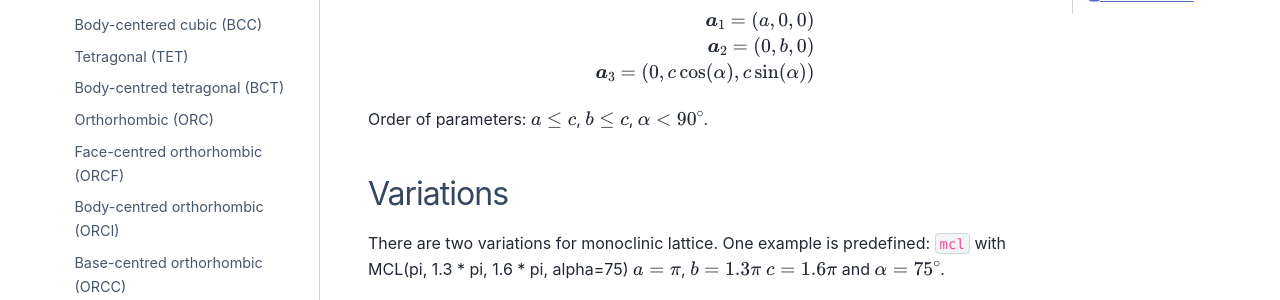
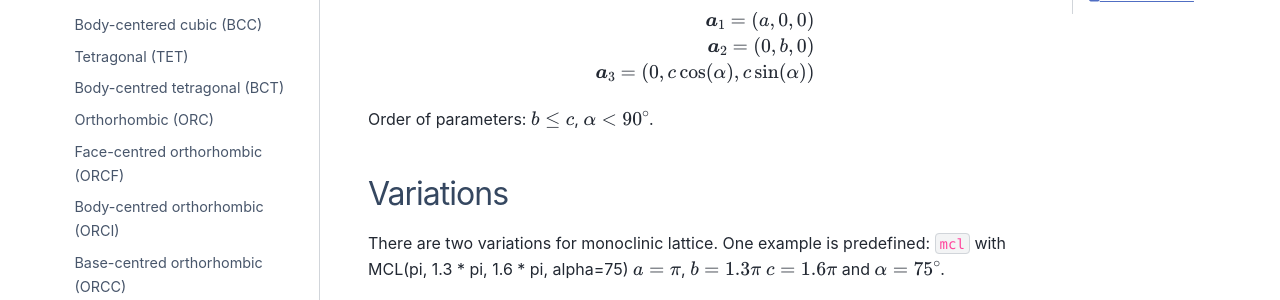
Before and after one commit to adrybakov/rad-tools, a Sphinx documentation site: the page built from docs/source/user-guide/module/crystal/bravais-lattices/mcl/index.rst, in a window 1280 px wide and 900 px high. Shown: the part 416-716 px from the top of the window. Built offline with Sphinx 7.4.7 and the PyData theme 0.15.4, drawn with Linux system fonts in a browser that asks for light colours; comment, search, counter and statistics services are not loaded.

Commit message:
Remove wrong ordering

```diff
--- a/docs/source/user-guide/module/crystal/bravais-lattices/mcl/index.rst
+++ b/docs/source/user-guide/module/crystal/bravais-lattices/mcl/index.rst
@@ -21,7 +21,7 @@ with primitive and conventional lattice:
     \boldsymbol{a}_3 = (0, c\cos(\alpha), c\sin(\alpha))
 
 
-Order of parameters: :math:`a \le c`, :math:`b \le c`, :math:`\alpha < 90^{\circ}`.
+Order of parameters: :math:`b \le c`, :math:`\alpha < 90^{\circ}`.
 
 
 Variations
--- a/docs/source/user-guide/module/crystal/bravais-lattices/mclc/index.rst
+++ b/docs/source/user-guide/module/crystal/bravais-lattices/mclc/index.rst
@@ -29,7 +29,7 @@ And primitive lattice:
 
     \boldsymbol{a}_3 = (0, c\cos(\alpha), c\sin(\alpha))
 
-Order of parameters: :math:`a \le c`, :math:`b \le c`, :math:`\alpha < 90^{\circ}`.
+Order of parameters: :math:`b \le c`, :math:`\alpha < 90^{\circ}`.
 
 Variations
 ==========
```
Also changed, not shown: 1 other file.
